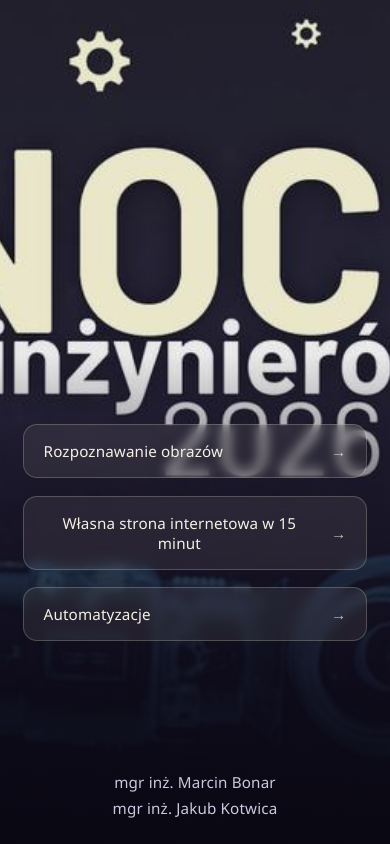
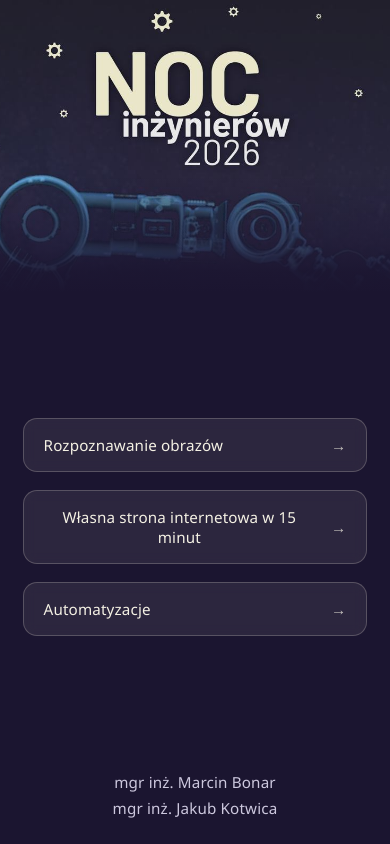
Before and after one commit to JKotwica/nocinzynierow, a plain HTML site: page index.html in a window 390 px wide. Drawn offline with Linux system fonts and the light colour scheme.

Commit message:
Better look on mobile

```diff
--- a/index.html
+++ b/index.html
@@ -9,6 +9,8 @@
     box-sizing: border-box;
     padding-top: env(safe-area-inset-top, 0px);
     padding-bottom: env(safe-area-inset-bottom, 0px);
+    --hero-h: clamp(260px, 46vh, 560px);
+    --img-ratio: 2.1416;
   }
   *, *::before, *::after { box-sizing: border-box; }
 
@@ -17,7 +19,7 @@
   }
 
   html, body {
-    height: 100%;
+    min-height: 100%;
   }
 
   body {
@@ -27,32 +29,58 @@
     color: #f4f1e4;
     display: flex;
     flex-direction: column;
+    min-height: 100dvh;
     position: relative;
     overflow-x: hidden;
   }
 
-  .bg {
-    position: fixed;
-    inset: 0;
-    background-image: url('background.png');
-    background-size: cover;
-    background-position: center;
-    background-repeat: no-repeat;
-    z-index: 0;
+
+  .hero {
+    position: relative;
+    width: 100%;
+    line-height: 0;
+    flex: none;
+    height: var(--hero-h);
   }
 
-  .bg::after {
+  .hero img {
+    display: block;
+    width: 100%;
+    height: 100%;
+    object-fit: contain;
+  }
+
+  @media (max-width: 700px) {
+    .hero {
+      height: auto;
+      aspect-ratio: 4 / 3;
+    }
+    .hero img {
+      width: 100%;
+      height: 100%;
+      object-fit: cover;
+      object-position: center;
+    }
+    nav.links {
+      max-width: 100%;
+    }
+  }
+
+  .hero::after {
     content: "";
     position: absolute;
-    inset: 0;
+    left: 0;
+    right: 0;
+    bottom: 0;
+    height: 40%;
     background: linear-gradient(
       180deg,
-      rgba(10,7,20,0) 0%,
-      rgba(10,7,20,0) 42%,
-      rgba(10,7,20,0.55) 60%,
-      rgba(10,7,20,0.88) 82%,
-      rgba(8,6,16,0.96) 100%
+      rgba(27,21,48,0) 0%,
+      rgba(27,21,48,0.55) 55%,
+      rgba(27,21,48,0.92) 82%,
+      #1b1530 100%
     );
+    pointer-events: none;
   }
 
   main {
@@ -62,8 +90,10 @@
     display: flex;
     flex-direction: column;
     align-items: center;
-    justify-content: flex-end;
-    padding: 6vh 6vw 3vh;
+    justify-content: center;
+    background: #1b1530;
+    padding: 2rem 6vw 1rem;
+    margin-top: -1px;
     text-align: center;
   }
 
@@ -72,7 +102,9 @@
     flex-direction: column;
     align-items: stretch;
     gap: 1.1rem;
-    padding-bottom: 5rem;
+    width: 100%;
+    max-width: min(100vw, calc(var(--hero-h) * var(--img-ratio)));
+    margin: 0 auto;
   }
 
   nav.links a {
@@ -140,7 +172,9 @@
 </style>
 </head>
 <body>
-  <div class="bg"></div>
+  <div class="hero">
+    <img src="background.png" alt="Noc Inżynierów 2026">
+  </div>
   <main>
     <nav class="links">
       <a href="https://drive.google.com/drive/folders/1w-LK_hycFqcfl5gpL3EmNjC77QQyaYyz?usp=sharing" target="_blank" rel="noopener noreferrer">
```
